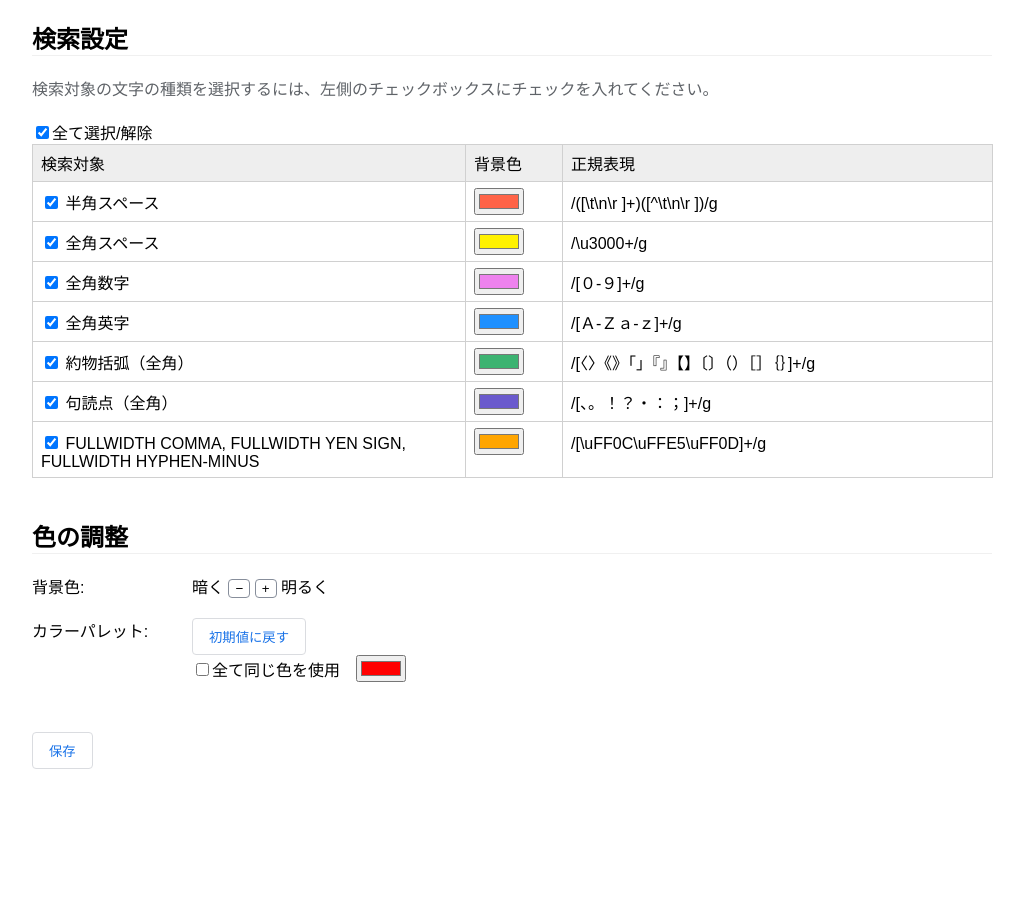
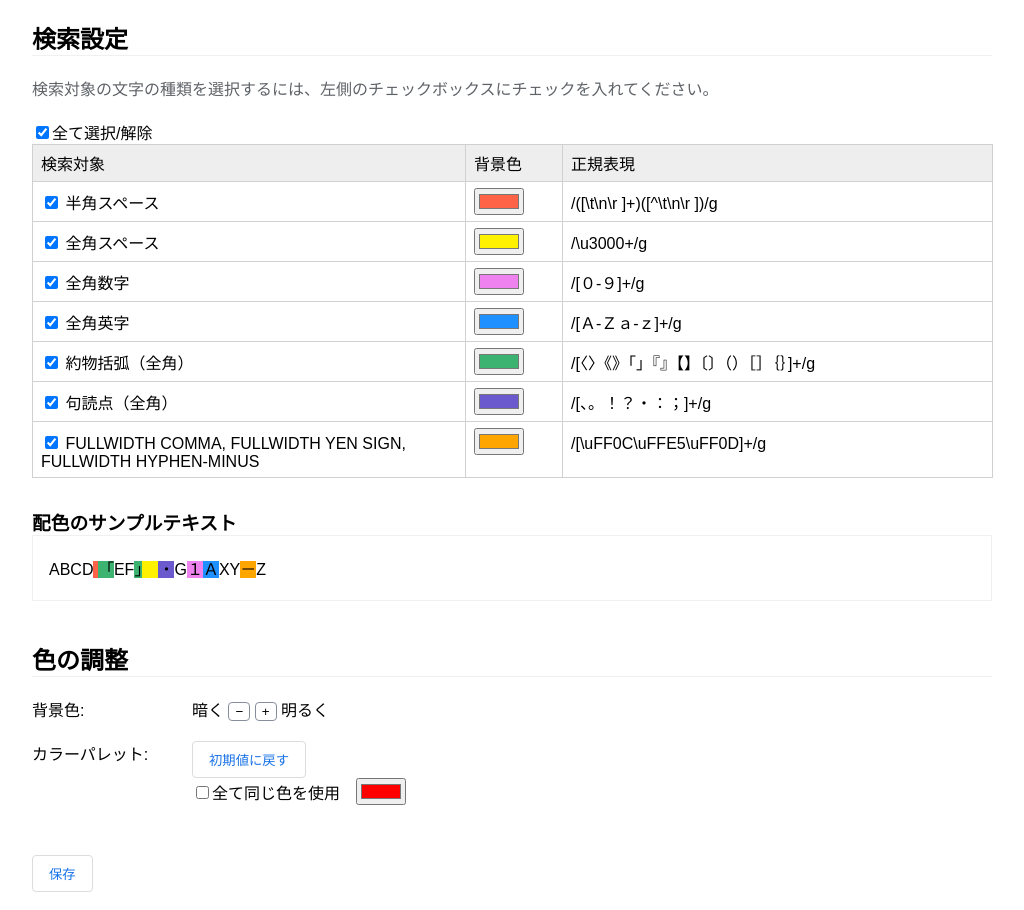
Before and after one commit to kazhashimoto/charcheck, a browser extension: page extension/options.html in a window 1280 px wide. Shown: the whole page, without its empty margins (128-1152 px from the left). Before the commit the page ends 800 px from the top, so only its background shows below. Drawn offline with Linux system fonts and the light colour scheme.

Commit message:
Add previwe text for colors.

```diff
--- a/extension/options.css
+++ b/extension/options.css
@@ -1,5 +1,5 @@
 
-p, dd {
+p, dd, h3 {
   margin: 0;
   padding: 0;
 }
@@ -84,3 +84,11 @@ body {
   background-color: rgba(66, 133, 244, 0.04);
   border-color: #d2e3fc;
 }
+
+.preview {
+  margin-top: 30px;
+}
+.sample-text {
+  padding: 20px 16px;
+  border: 1px solid rgba(0, 0, 0, 0.06);
+}
--- a/extension/options.html
+++ b/extension/options.html
@@ -104,6 +104,10 @@
         </div>
       </div>
     </div>
+    <div class="preview">
+      <h3>配色のサンプルテキスト</h3>
+      <p class="sample-text">ABCD<span class="__space"> </span><span class="__brackets">「</span>EF<span class="__brackets">」</span><span class="__fw-space">　</span><span class="__punc">・</span>G<span class="__digit">１</span><span class="__alpha">Ａ</span>XY<span class="__fw-char">－</span>Z</p>
+    </div>
 
     <div class="preferences">
       <h2 class="hd">色の調整</h2>
--- a/extension/options.js
+++ b/extension/options.js
@@ -44,6 +44,7 @@ function preset_color_values() {
 
 function restore_options() {
   preset_color_values();
+  update_preview();
   chrome.storage.sync.get('options', function(result) {
     console.log(result);
     if ('options' in result) {
@@ -56,6 +57,8 @@ function restore_options() {
       });
       document.getElementById('same-color').checked = options.useSameColor;
       document.getElementById('color-default').value = options.defaultColor;
+
+      update_preview();
     }
   });
 }
@@ -97,6 +100,7 @@ function set_lightness(value) {
     console.log('new:', hex);
     e.value = hex;
   });
+  update_preview();
 }
 
 document.getElementById('lightness-down').addEventListener('click', function() {
@@ -106,4 +110,17 @@ document.getElementById('lightness-up').addEventListener('click', function() {
   set_lightness(1);
 });
 
-document.getElementById('reset-colors').addEventListener('click', preset_color_values);
+document.getElementById('reset-colors').addEventListener('click', function() {
+   preset_color_values();
+   update_preview();
+});
+
+function update_preview() {
+  document.querySelectorAll('.sample-text span').forEach(e => {
+    const x = classes.indexOf(e.classList[0]);
+    if (x >= 0) {
+      const picker = document.getElementById(`color${x + 1}`);
+      e.style.backgroundColor = picker.value;
+    }
+  });
+}
```
